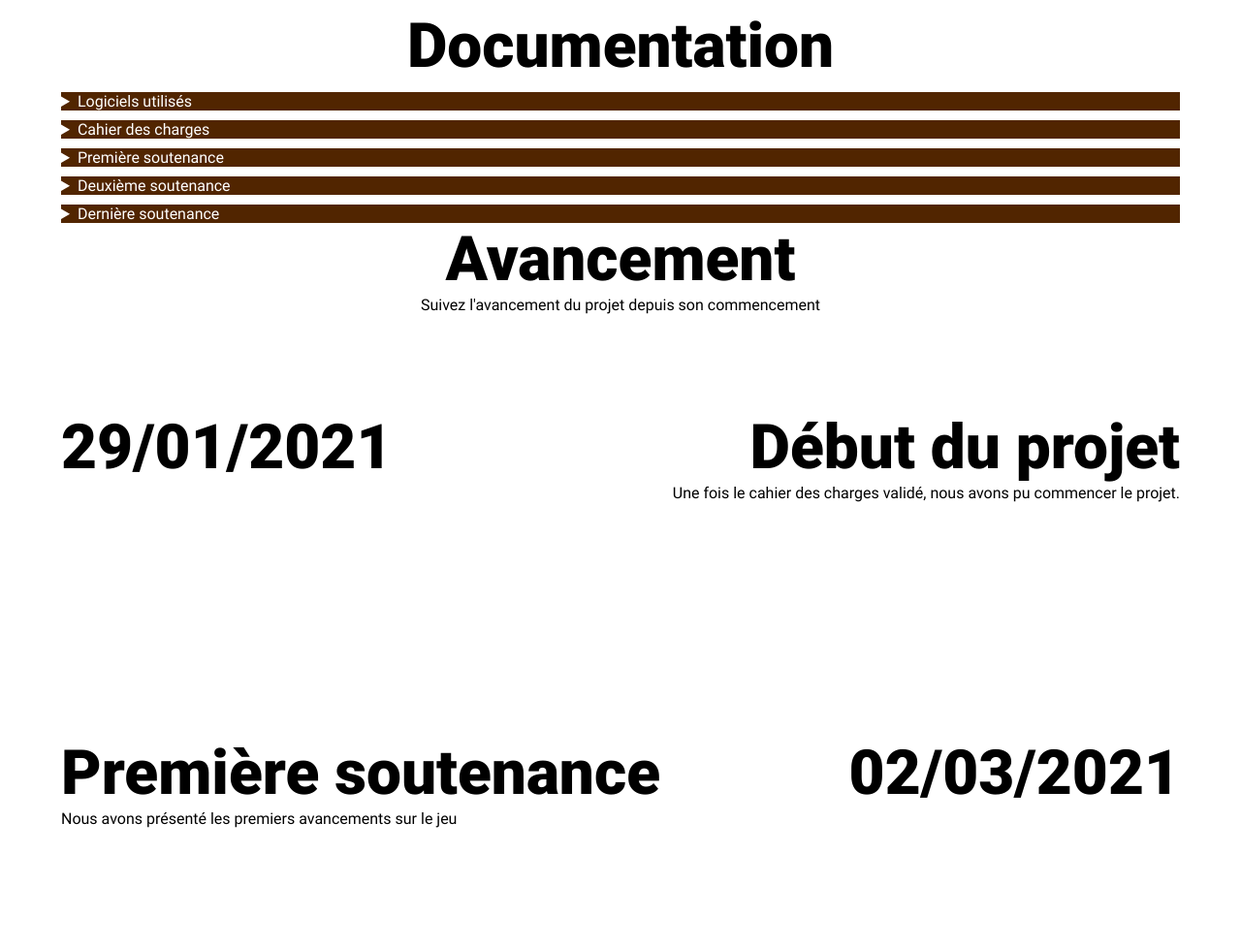
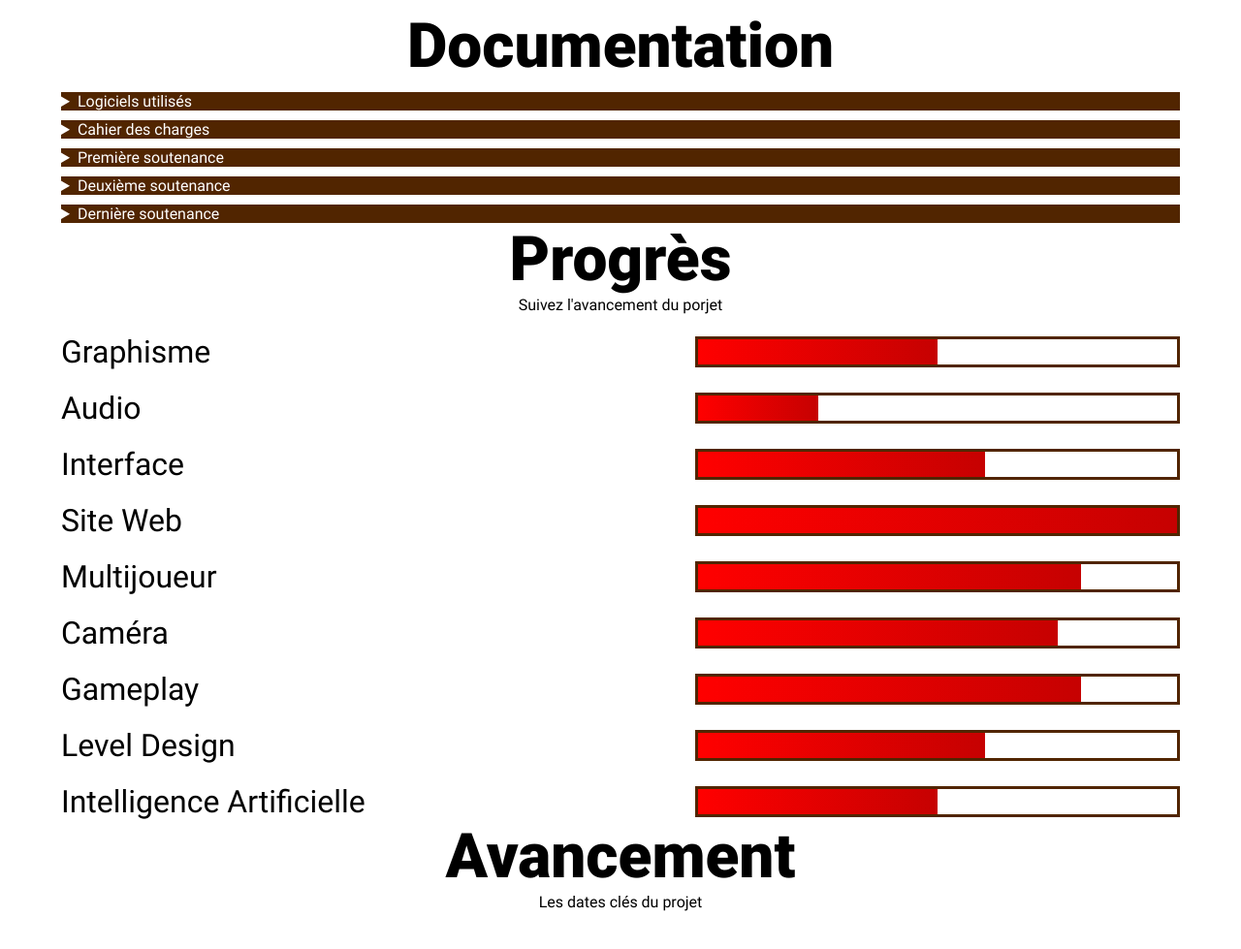
Before and after one commit to C10H16N5O12P3/website, a PHP site: page /index.php?page=project in a window 1280 px wide. Shown: the part 53-1032 px from the top of the page at 97% size. Run offline with PHP 8.4, Linux system fonts and the light colour scheme.

Commit message:
progression

```diff
--- a/content/download.php
+++ b/content/download.php
@@ -2,9 +2,10 @@
 <div style="margin-top: 63px"></div>
 <div class="download_content">
 <div id="bigtitle" style="text-align:center">Télécharger</div>
+<div style="text-align: center; "><?php echo ($txt->{"download_description"})?></div>
 <div class="">
     <div class ="card_box">
-        <div class="card"><div class="card_background"><img src="icon/download/windows.png"></div><div class="card_description"><?php echo ($txt->{'card'})[0]->{'description'}?><br><?php echo ($txt->{'card'})[0]->{'txt'}?></br></div></div>
+        <a href="https://github.com/C10H16N5O12P3/installer/releases/download/v1.0.0/BeyondStyxInstaller.zip"><div class="card"><div class="card_background"><img src="icon/download/windows.png"></div><div class="card_description"><?php echo ($txt->{'card'})[0]->{'description'}?><br><?php echo ($txt->{'card'})[0]->{'txt'}?></br></div></div></a>
         <a href=""><div class="card"><div class="card_background"><img src="icon/download/linux.png"></div><div class="card_description"><?php echo ($txt->{'card'})[1]->{'description'}?><br><?php echo ($txt->{'card'})[1]->{'txt'}?></br></div></div></a>
     </div>
 </div>
--- a/content/project.php
+++ b/content/project.php
@@ -25,7 +25,7 @@
         <details>
             <summary><?php echo ($txt->{"doc"}[1]->{"summary"})?></summary>
             <div class="pc">
-                <iframe src="documents/cdc.pdf" width="100%" height="500px">
+                <iframe src="documents/cdc.pdf#view=Fit" width="100%" height="500px">
                     <br><a href="documents/cdc.pdf"><?php echo ($txt->{"doc"}[1]->{"details"})?></a>
                 </iframe>
             </div>
@@ -38,7 +38,7 @@
         <details>
             <summary><?php echo ($txt->{"doc"}[2]->{"summary"})?></summary>
             <div class="pc">
-                <iframe src="documents/1st.pdf" width="100%" height="500px">
+                <iframe src="documents/1st.pdf#view=Fit" width="100%" height="500px">
                     <br><a href="documents/1st.pdf"><?php echo ($txt->{"doc"}[2]->{"details"})?></a>
                 </iframe>
             </div>
@@ -53,7 +53,7 @@
             <summary><?php echo ($txt->{"doc"}[3]->{"summary"})?></summary>
 
             <div class="pc">
-                <iframe src="documents/cdc.pdf" width="100%" height="500px">
+                <iframe src="documents/cdc.pdf#view=Fit" width="100%" height="500px">
                     <br><a href="documents/cdc.pdf"><?php echo ($txt->{"doc"}[3]->{"details"})?></a>
                 </iframe>
             </div>
@@ -67,7 +67,7 @@
             <summary><?php echo ($txt->{"doc"}[4]->{"summary"})?></summary>
 
             <div class="pc">
-                <iframe src="documents/cdc.pdf" width="100%" height="500px">
+                <iframe src="documents/cdc.pdf#view=Fit" width="100%" height="500px">
                     <br><a href="documents/cdc.pdf"><?php echo ($txt->{"doc"}[4]->{"details"})?></a>
                 </iframe>
             </div>
@@ -77,15 +77,20 @@
             </div>
         </details>
 
-    <!-- Progression -->
+    <!-- Progress -->
+    <div id="bigtitle" style="text-align: center;">Progrès</div>
+    <div style="text-align: center;"><?php echo ($txt->{"progress_description"})?></div>
+    <div class="progress_box"><?php foreach($txt->{"progress_box"} as $p){echo '<div class="progress_descirption"><div>'.$p->{"title"}.'</div><progress value="'.$p->{"value"}.'" max="100"></progress></div>';}?></div>
+
+    <!-- Evolution -->
     <span id="progress"></span>
-    <div id="bigtitle" style="text-align: center;"><?php echo ($txt->{"progress_title"})?></div>
+    <div id="bigtitle" style="text-align: center;"><?php echo ($txt->{"evolution_title"})?></div>
         <div style="text-align: center; ">
-            <?php echo ($txt->{"progress_description"})?>
+            <?php echo ($txt->{"evolution_description"})?>
         </div>
     <?php
     $n = 0;
-    foreach ($txt->{"progress"} as $p) {
+    foreach ($txt->{"evolution"} as $p) {
         if ($n%2 == 0){
             echo "<div class='flex' id='txt_right'><div class='img_flex'><span id='bigtitle'>".$p->{"date"}."</span></div><div class='txt_flex'><span id='bigtitle'>".$p->{"achievement"}."</span><div>".$p->{"details"}."</div></div></div>";
         }
--- a/languages/fr.json
+++ b/languages/fr.json
@@ -21,7 +21,7 @@
     ],
 
     "team_title": "Présentation de l'équipe",
-    "team_description" : "Nous sommes une petite équipe blabla gné gné",
+    "team_description" : "Une petite équipe de personnes motivés",
     "team": [
         {
             "name" : "Darius",
@@ -100,9 +100,49 @@
         }
     ],
 
-    "progress_title" : "Avancement",
-    "progress_description" : "Suivez l'avancement du projet depuis son commencement",
-    "progress" : [
+    "progress" : "Progrès",
+    "progress_description" : "Suivez l'avancement du porjet",
+    "progress_box" : [
+        {
+            "title" : "Graphisme",
+            "value" : 50
+        },
+        {
+            "title" : "Audio",
+            "value" : 25
+        },
+        {
+            "title" : "Interface",
+            "value" : 60
+        },
+        {
+            "title" : "Site Web",
+            "value" : 100
+        },
+        {
+            "title" : "Multijoueur",
+            "value" : 80
+        },
+        {
+            "title" : "Caméra",
+            "value" : 75
+        },
+        {
+            "title" : "Gameplay",
+            "value" : 80
+        },
+        {
+            "title" : "Level Design",
+            "value" : 60
+        },
+        {
+            "title" : "Intelligence Artificielle",
+            "value" : 50
+        }
+    ],
+    "evolution_title" : "Avancement",
+    "evolution_description" : "Les dates clés du projet",
+    "evolution" : [
         {
             "achievement" : "Début du projet",
             "date" : "29/01/2021",
@@ -121,6 +161,7 @@
     ],
 
     "download" : "Télécharger",
+    "download_description" : "Selectionnez votre plateforme",
     "card" : [
         {
             "platform" : "Windows",
--- a/style.css
+++ b/style.css
@@ -275,7 +275,36 @@ summary{
 .soft_url:hover{
   background-color: #442307;
 }
+  /*progress*/
+.progress_box{
+  display: flex;
+  flex-direction: column;
+  align-items: center;
+  justify-content: center;
+}
+progress{
+  width: 500px;
+  -webkit-appearance: none;
+  appearance: none;
+  border-color: var(--dark-pink);
+  border-width: 10px;
+  border: var(--dark-pink) solid 3px;
+}
+.progress_descirption{
+  display: flex;
+  align-items: center;
+  justify-content: space-between;
+  width: 100%;
+  margin-top: 20px;
+  font-size: xx-large;
+}
+progress[value]::-webkit-progress-bar{
+  background-color:transparent;
+}
 
+progress[value]::-webkit-progress-value{
+  background: linear-gradient(90deg, red, #C60101);
+}
 /*team*/
 #tbl{
   text-align: center;
@@ -305,9 +334,6 @@ details{
 }
 
 /*download*/
-#progress[value]::-webkit-progress-bar{
-  background-color: #512500;
-}
 .center-center{
   text-align: center;
   margin-top: calc(50vh - 50px);
@@ -602,6 +628,13 @@ body.dark footer{
   .content_project .txt_flex{
     flex: 1 1 ;
   }
+  /*progress*/
+  progress{
+    width: 50%;
+  }
+  .progress_descirption{
+    font-size: 20px;
+  }
 }
 
 @media screen and (max-width : 425px){
```
Also changed, not shown: languages/en.json (+44 -3 lines), 1 other file. Lines whose indentation alone changed are shown as unchanged.
